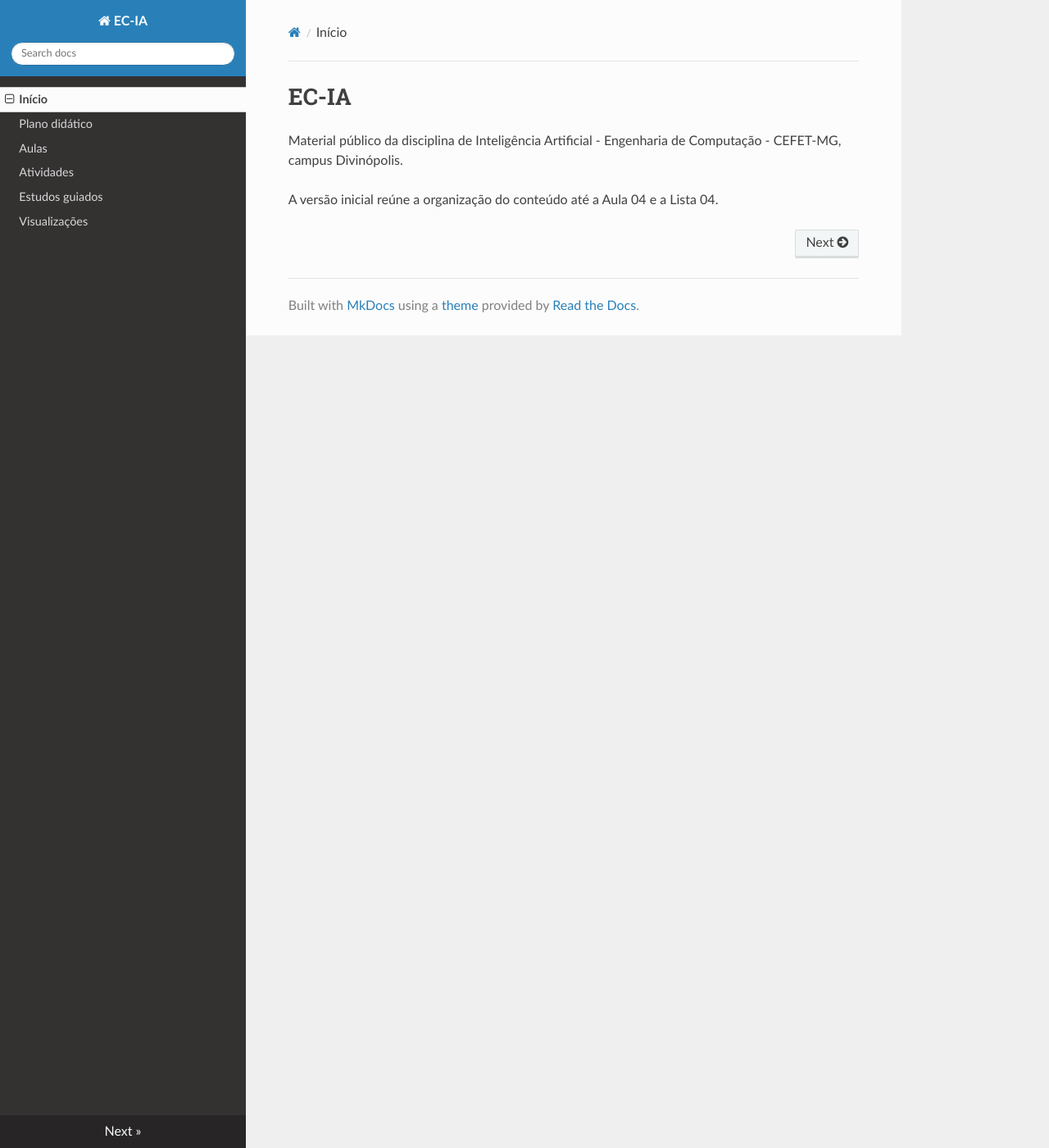
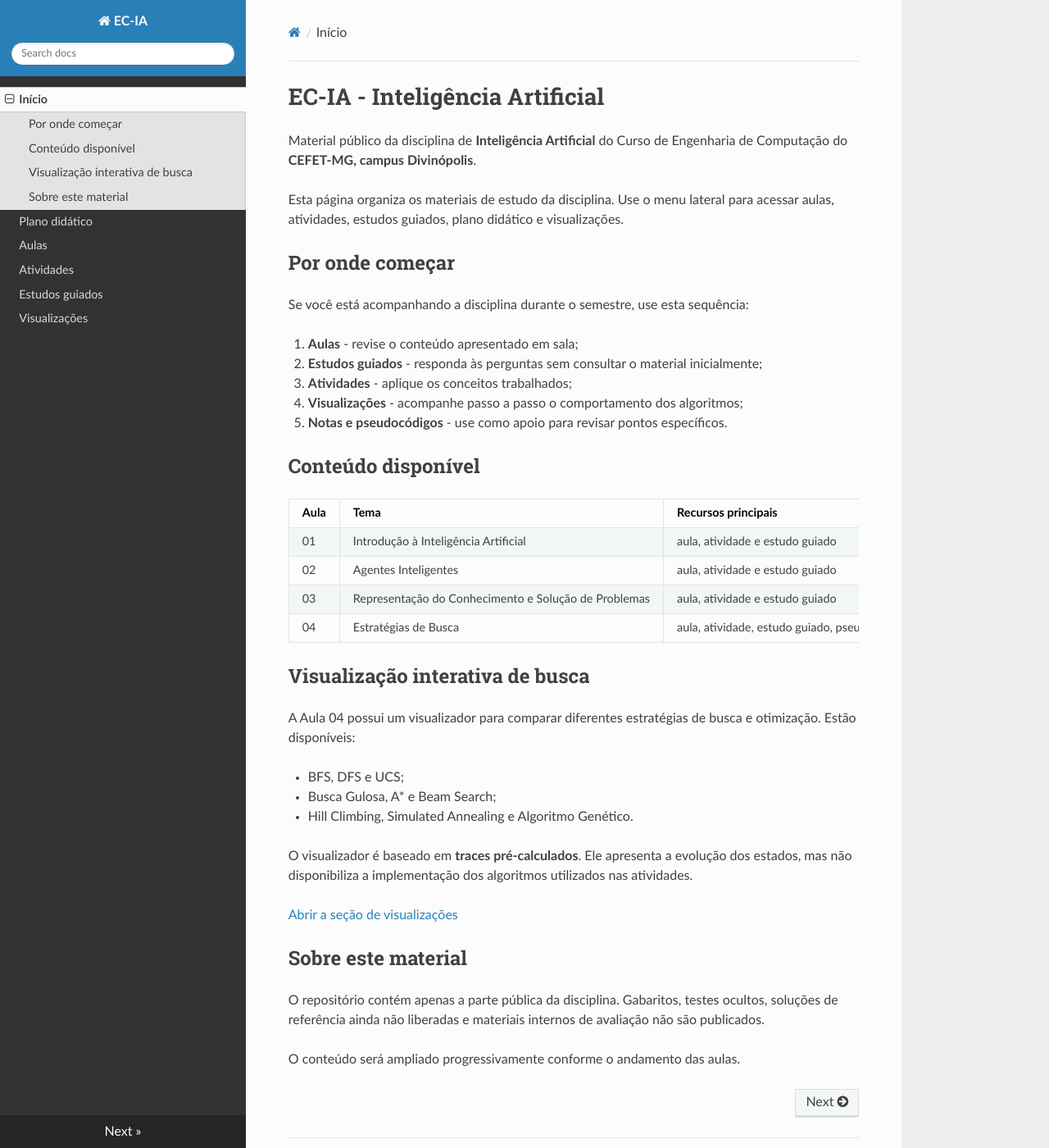
Before and after one commit to tiagofga/EC-IA, an MkDocs documentation site: the page built from docs/index.md, in a window 1280 px wide and 1400 px high. Shown: the whole window at 82% size. Built offline with MkDocs 1.6.1, drawn with Linux system fonts in a browser that asks for light colours; nearby versions of some CDN libraries.

Commit message:
docs(pages): improve student landing page

```diff
--- a/docs/index.md
+++ b/docs/index.md
@@ -1,5 +1,42 @@
-# EC-IA
+# EC-IA - Inteligência Artificial
 
-Material público da disciplina de Inteligência Artificial - Engenharia de Computação - CEFET-MG, campus Divinópolis.
+Material público da disciplina de **Inteligência Artificial** do Curso de Engenharia de Computação do **CEFET-MG, campus Divinópolis**.
 
-A versão inicial reúne a organização do conteúdo até a Aula 04 e a Lista 04.
+Esta página organiza os materiais de estudo da disciplina. Use o menu lateral para acessar aulas, atividades, estudos guiados, plano didático e visualizações.
+
+## Por onde começar
+
+Se você está acompanhando a disciplina durante o semestre, use esta sequência:
+
+1. **Aulas** - revise o conteúdo apresentado em sala;
+2. **Estudos guiados** - responda às perguntas sem consultar o material inicialmente;
+3. **Atividades** - aplique os conceitos trabalhados;
+4. **Visualizações** - acompanhe passo a passo o comportamento dos algoritmos;
+5. **Notas e pseudocódigos** - use como apoio para revisar pontos específicos.
+
+## Conteúdo disponível
+
+| Aula | Tema | Recursos principais |
+|---|---|---|
+| 01 | Introdução à Inteligência Artificial | aula, atividade e estudo guiado |
+| 02 | Agentes Inteligentes | aula, atividade e estudo guiado |
+| 03 | Representação do Conhecimento e Solução de Problemas | aula, atividade e estudo guiado |
+| 04 | Estratégias de Busca | aula, atividade, estudo guiado, pseudocódigos e visualizações |
+
+## Visualização interativa de busca
+
+A Aula 04 possui um visualizador para comparar diferentes estratégias de busca e otimização. Estão disponíveis:
+
+- BFS, DFS e UCS;
+- Busca Gulosa, A* e Beam Search;
+- Hill Climbing, Simulated Annealing e Algoritmo Genético.
+
+O visualizador é baseado em **traces pré-calculados**. Ele apresenta a evolução dos estados, mas não disponibiliza a implementação dos algoritmos utilizados nas atividades.
+
+[Abrir a seção de visualizações](visualizacoes/)
+
+## Sobre este material
+
+O repositório contém apenas a parte pública da disciplina. Gabaritos, testes ocultos, soluções de referência ainda não liberadas e materiais internos de avaliação não são publicados.
+
+O conteúdo será ampliado progressivamente conforme o andamento das aulas.
```
